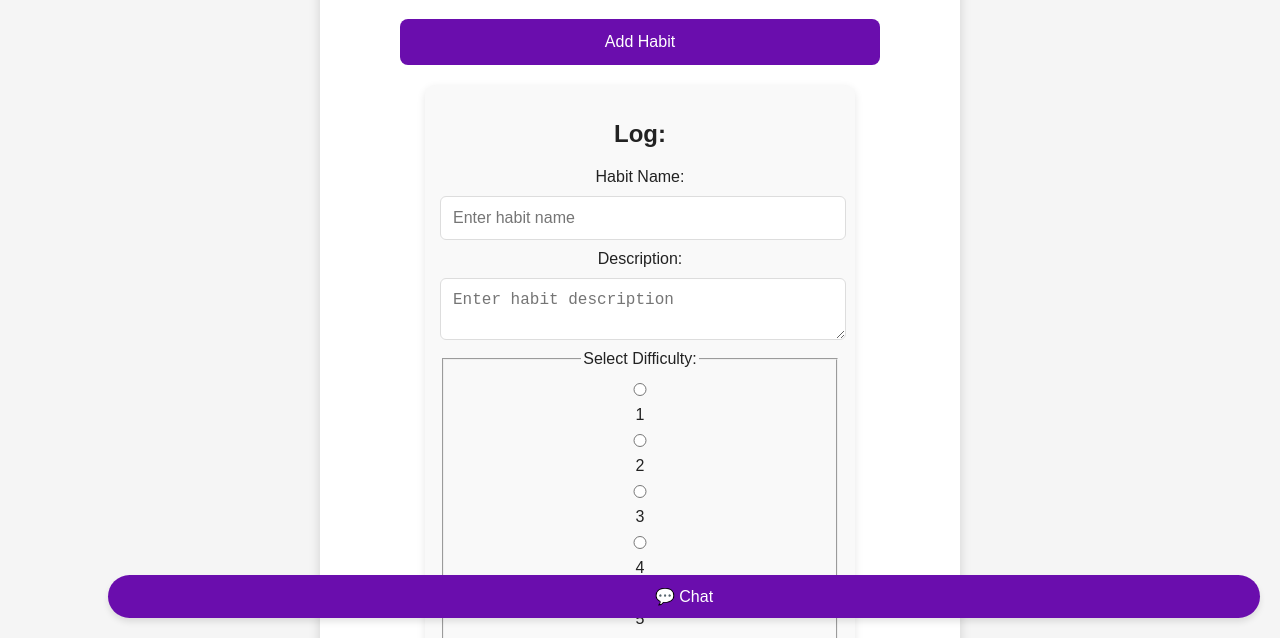
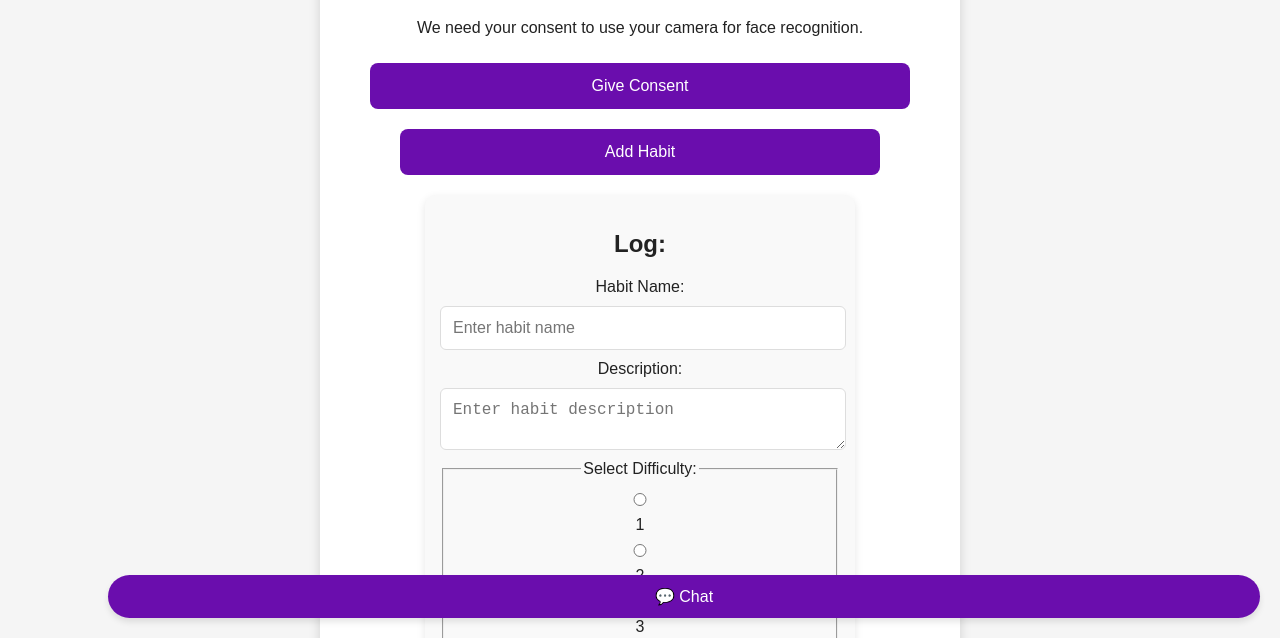
Before and after one commit to morganallen55/nova-habit-tracker, a website with bundled scripts: page index.html in a window 1280 px wide. Shown: the part 162-800 px from the top of the page. Built offline with nearby package versions, Linux system fonts and the light colour scheme; no server answers.

Commit message:
Fix face recognition element not found error

```diff
--- a/index.html
+++ b/index.html
@@ -19,6 +19,11 @@
 <!-- Main Container -->
 <div class="container">
   <h1>Nova Habit Tracker</h1>
+
+  <div id="consentMessage">
+    <p>We need your consent to use your camera for face recognition.</p>
+    <button id="consentBtn">Give Consent</button>
+  </div>
 
   <!-- Face Recognition Section -->
   <video id="video" width="320" height="240" style="display: none;" aria-label="Live face recognition camera feed">
```
